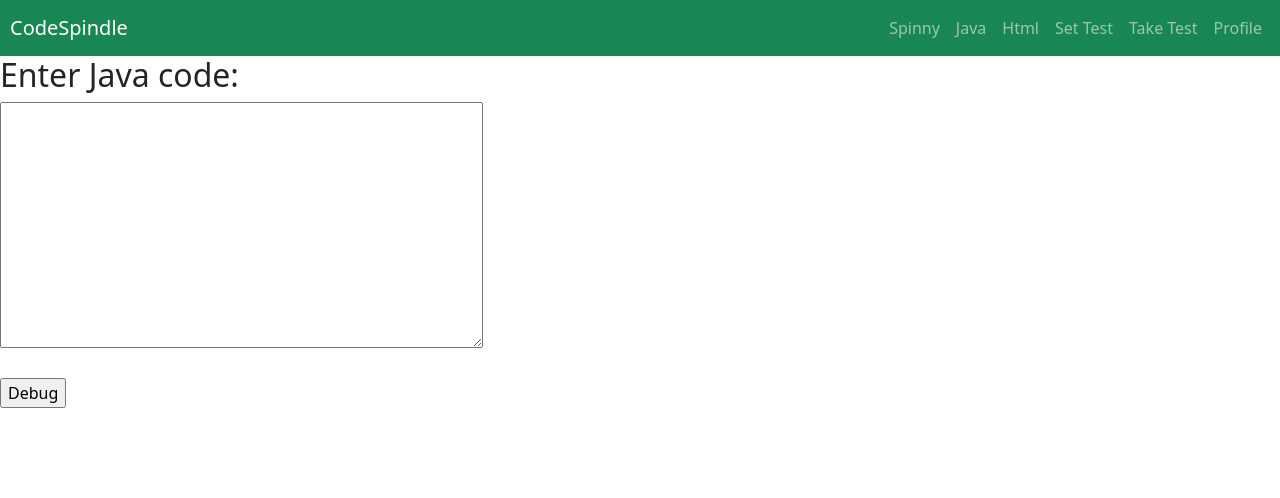
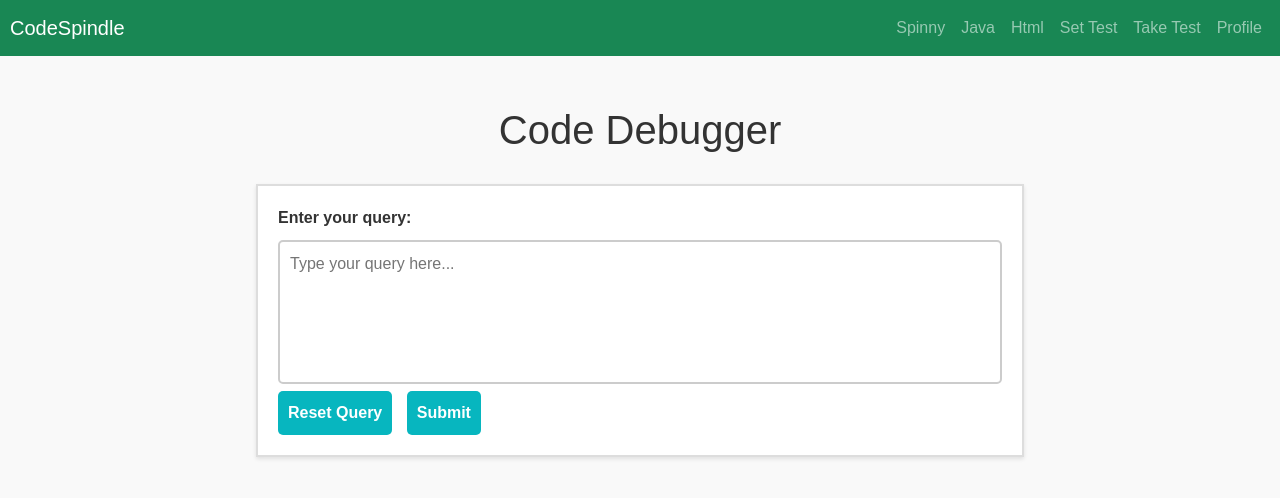
Before and after one commit to sreeventh/CodeSpindle, a PHP site: page /spinny.php in a window 1280 px wide. Shown: the top 498 px of the page. Run offline with PHP 8.4, Linux system fonts and the light colour scheme; the visitor is signed in with stand-in values (Sample User, id 1).

Commit message:
code_debugger_gpt_api

```diff
--- a/spinny.php
+++ b/spinny.php
@@ -35,6 +35,110 @@ mysqli_select_db($con, 'codespindle');
 
     <meta name="viewport" content="width=device-width, initial-scale=1.0">
     <title>Spinny AI</title>
+    <style>
+        body {
+            background-color: #f9f9f9;
+            font-family: Arial, sans-serif;
+            font-size: 16px;
+            color: #333;
+        }
+
+        h1 {
+            text-align: center;
+            margin-top: 50px;
+            margin-bottom: 30px;
+        }
+
+        form {
+            width: 60%;
+            margin: 0 auto;
+            background-color: #fff;
+            border: 2px solid #ddd;
+            padding: 20px;
+            box-shadow: 0 2px 4px rgba(0, 0, 0, 0.1);
+        }
+
+        label {
+            display: block;
+            font-weight: bold;
+            margin-bottom: 10px;
+        }
+
+        input[type="text"] {
+            width: 100%;
+            padding: 10px;
+            font-size: 16px;
+            border: 2px solid #ddd;
+            border-radius: 5px;
+            margin-bottom: 20px;
+        }
+
+        /* button {
+            background-color: #4CAF50;
+            color: #fff;
+            padding: 10px 20px;
+            font-size: 16px;
+            border: none;
+            border-radius: 5px;
+            cursor: pointer;
+            margin-right: 10px;
+        } */
+
+        button:hover {
+            background-color: #3e8e41;
+        }
+
+        /* #reset-btn {
+            background-color: #ddd;
+            color: #333;
+        } */
+
+        #debugger-output {
+            width: 60%;
+            margin: 20px auto;
+            background-color: #fff;
+            border: 2px solid #ddd;
+            padding: 20px;
+            box-shadow: 0 2px 4px rgba(0, 0, 0, 0.1);
+            white-space: pre-wrap;
+            font-family: monospace;
+            font-size: 16px;
+        }
+
+        #prompt {
+            font-family: Arial, sans-serif;
+            font-size: 16px;
+            padding: 10px;
+            border: 2px solid #ccc;
+            border-radius: 5px;
+            resize: none;
+            width: 100%;
+            box-sizing: border-box;
+        }
+
+        #prompt:focus {
+            border-color: #07b6bf;
+        }
+
+        #reset-btn,
+        #submit-btn {
+            background-color: #07b6bf;
+            color: white;
+            font-size: 16px;
+            font-weight: bold;
+            border: none;
+            border-radius: 5px;
+            padding: 10px;
+            margin-right: 10px;
+            cursor: pointer;
+            transition: background-color 0.3s;
+        }
+
+        #reset-btn:hover,
+        #submit-btn:hover {
+            background-color: #03594b;
+        }
+    </style>
 </head>
 
 <body>
@@ -99,23 +203,32 @@ mysqli_select_db($con, 'codespindle');
     </div>
     <!-- ********************************************************************************************************** -->
 
+    <h1>Code Debugger</h1>
+    <form id="debugger-form" method="post">
+        <label for="query">Enter your query:</label>
+        <textarea id="prompt" name="prompt" rows="5" cols="50" placeholder="Type your query here..."></textarea>
+        <br>
+        <button type="button" id="reset-btn" onclick="resetQuery()">Reset Query</button>
+        <button type="submit" id="submit-btn">Submit</button>
+    </form>
+
+    <script>
+        function resetQuery() {
+            // Get the text area element and response
+            var textarea = document.getElementById("prompt");
+            var res = document.getElementById("res");
 
 
-    <h2>Enter Java code:</h2>
-    <form method="post">
-        <textarea name="code" rows="10" cols="50"></textarea><br><br>
-        <input type="submit" value="Debug" name="Debug">
-    </form>
+            // Reset the value of the text area
+            textarea.value = "";
+            res.innerHTML = "";
+            textarea.focus();
+        }
+    </script>
 
-    <?php
-        if(isset($_POST['Debug'])){
-            $input = $_POST['code'];
-            $command = "java -jar path/to/javad.jar $input";
-            $output = shell_exec($command);
-            echo $output;
-        }
 
-    ?>
+
+
 
 
 
@@ -128,3 +241,64 @@ mysqli_select_db($con, 'codespindle');
     crossorigin="anonymous"></script>
 
 </html>
+
+<?php
+if ($_SERVER['REQUEST_METHOD'] == 'POST') {
+    // Get the prompt from the form data
+    $prompt = $_POST['prompt'];
+
+    // Initialize a new cURL session
+    $ch = curl_init();
+
+    // Set the URL to send the request to
+    curl_setopt($ch, CURLOPT_URL, 'https://api.openai.com/v1/completions');
+
+    // Return the response instead of outputting it
+    curl_setopt($ch, CURLOPT_RETURNTRANSFER, 1);
+
+    // Use the POST method to send the request
+    curl_setopt($ch, CURLOPT_POST, 1);
+
+    // Set the request body as a JSON-encoded string
+    $request_data = array(
+        'model' => 'text-davinci-002',
+        'prompt' => $prompt,
+        'temperature' => 0,
+        'max_tokens' => 2000,
+        'top_p' => 1,
+        'frequency_penalty' => 0,
+        'presence_penalty' => 0
+    );
+    curl_setopt($ch, CURLOPT_POSTFIELDS, json_encode($request_data));
+
+    // Set the request headers
+    $headers = array(
+        'Content-Type: application/json',
+        'Authorization: Bearer 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' // Replace YOUR_API_KEY with your actual API key
+    );
+    curl_setopt($ch, CURLOPT_HTTPHEADER, $headers);
+
+    // Send the request and store the response in a variable
+    $response = curl_exec($ch);
+
+    // Check for errors
+    if (curl_errno($ch)) {
+        echo 'cURL error: ' . curl_error($ch) . '<br>';
+        echo 'HTTP status code: ' . curl_getinfo($ch, CURLINFO_HTTP_CODE);
+    }
+
+    // Close the cURL session
+    curl_close($ch);
+
+    // Output the API response
+    $responseObj = json_decode($response);
+    $completedCode = $responseObj->choices[0]->text;
+    ?>
+    <div id="debugger-output">
+        <h4 id="res">
+            <?php echo $completedCode; ?>
+        </h4>
+    </div>
+    <?php
+}
+?>
```
Also changed, not shown: 1 other file.
